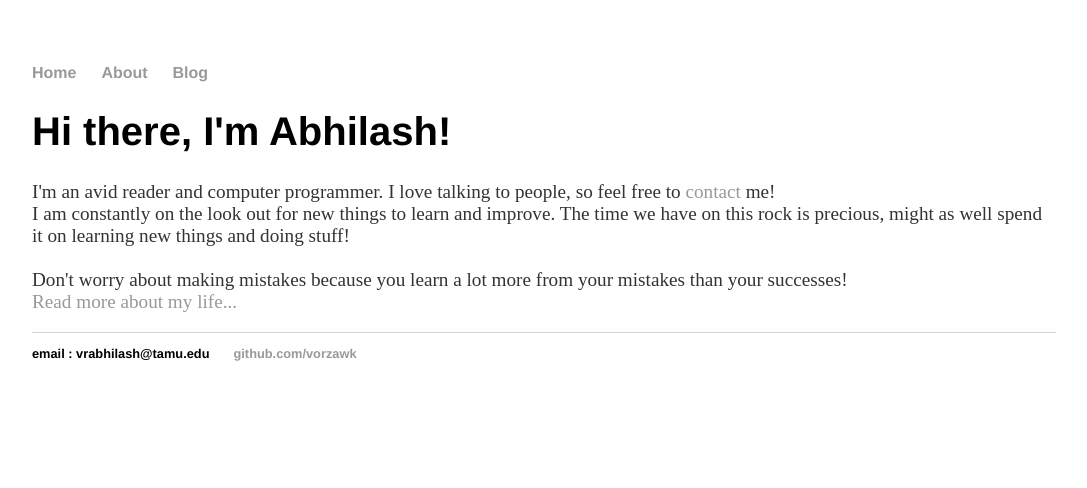
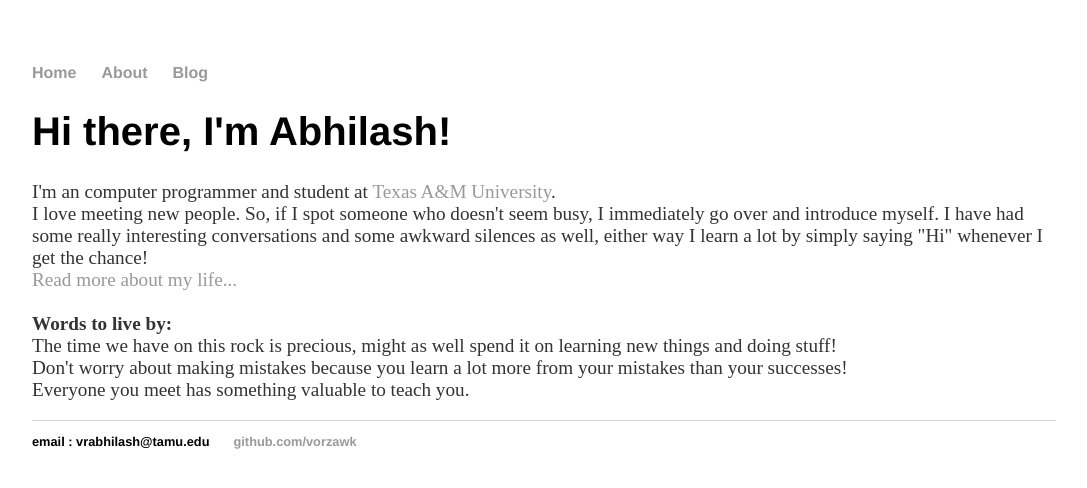
Before and after one commit to vorzawk/vorzawk.github.io, a Jekyll site: the page built from index.md, in a window 1280 px wide. Shown: the top 488 px of the page, without its empty margins (96-1183 px from the left). Built offline with Jekyll 4.4.1, drawn with Linux system fonts in a browser that asks for light colours.

Commit message:
responsive design plus some site updates

```diff
--- a/index.md
+++ b/index.md
@@ -9,11 +9,16 @@ layout: default
 </head>
 <div class="blurb">
 <h1>Hi there, I'm Abhilash!</h1>
-<p>I'm an avid reader and computer programmer. I love talking to people, so feel free to <a href="mailto:vrabhilash@tamu.edu">contact</a> me!
+<p>I'm an computer programmer and student at <a href="https://www.tamu.edu/">Texas A&M University</a>.
 <br>
-I am constantly on the look out for new things to learn and improve. The time we have on this rock is precious, might as well spend it on learning new things and doing stuff!
+I love meeting new people.
+So, if I spot someone who doesn't seem busy, I immediately go over and introduce myself.
+I have had some really interesting conversations and some awkward silences as well, either way I learn a lot by simply saying "Hi" whenever I get the chance!
+<br><a href="/about">Read more about my life...</a>
 <br><br>
-Don't worry about making mistakes because you learn a lot more from your mistakes than your successes!
-<br><a href="/about">Read more about my life...</a></p>
-
+<b>Words to live by:</b> <br>
+The time we have on this rock is precious, might as well spend it on learning new things and doing stuff!<br>
+Don't worry about making mistakes because you learn a lot more from your mistakes than your successes!  <br>
+Everyone you meet has something valuable to teach you.
+</p>
 </div><!-- /.blurb -->
```
Also changed, not shown: about.md (+4 -4 lines).
